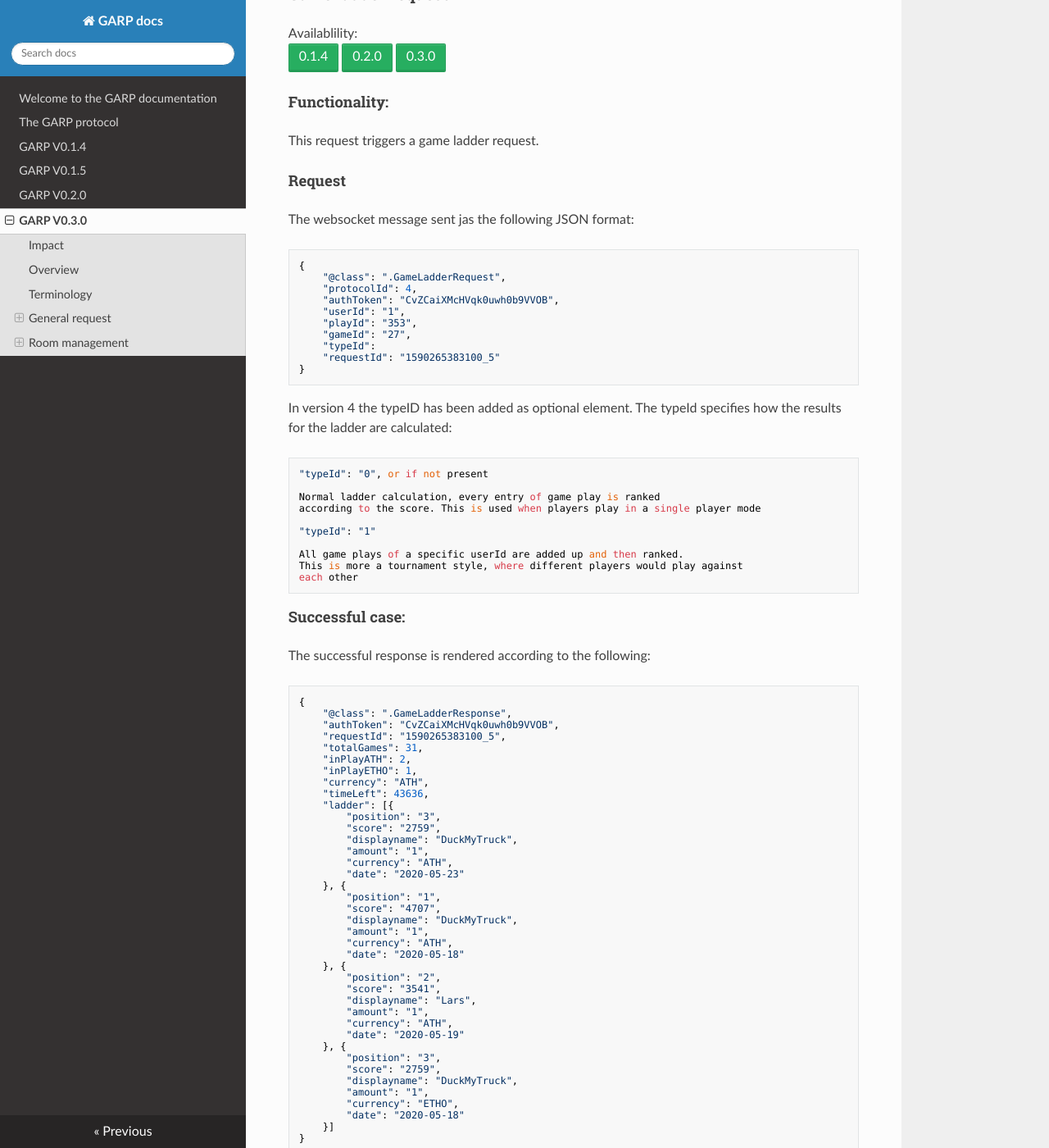
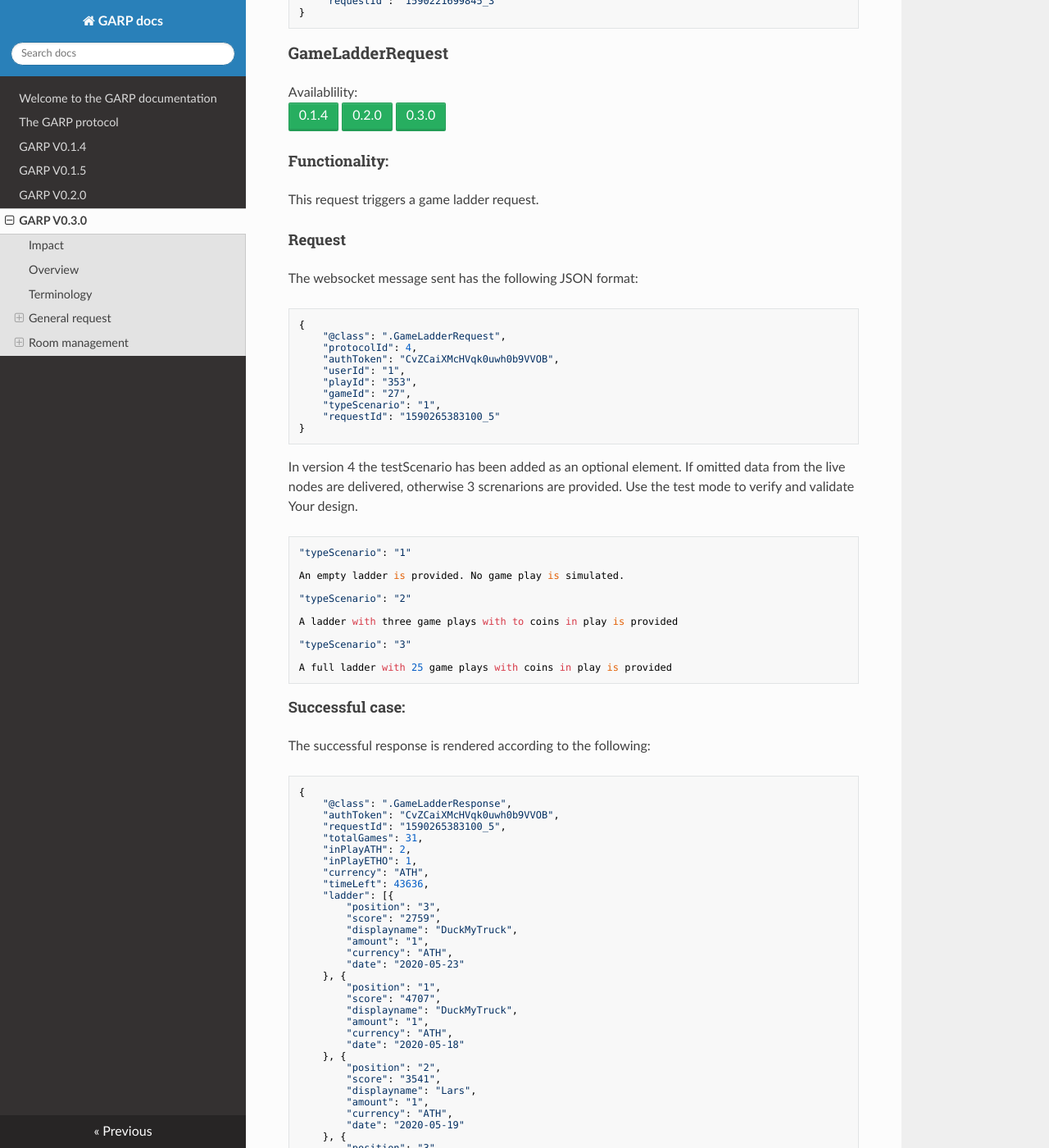
Before and after one commit to garpofficial/garp.readthedocs.io, an MkDocs documentation site: the page built from docs/garp_v030.md, in a window 1280 px wide and 1400 px high, scrolled down 8082 px. Shown: the whole window at 82% size. Built offline with MkDocs 1.6.1, drawn with Linux system fonts in a browser that asks for light colours; nearby versions of some CDN libraries; some of the changed text lies outside the part shown.

Commit message:
Update for v0.3.0

```diff
--- a/docs/garp_v030.md
+++ b/docs/garp_v030.md
@@ -3,8 +3,12 @@
 This version is not yet released and corresponds protocol id 4
 
 ## Impact
-* Introduction of multiplayer functionality into the GARP framework. Multiplayers are
+Introduction of test mode for some functionality
+* Testmode for ladder: GameLadderRequest
+
+Introduction of multiplayer functionality into the GARP framework. Multiplayers are
 brought together via rooms.
+
 
 * New message [RoomCreateRequest](#RoomCreateRequest)
 * New message [RoomJoinRequest](#RoomJoinRequest)
@@ -367,7 +371,7 @@ Availablility:
 This request triggers a game ladder request.
 
 #### Request
-The websocket message sent jas the following JSON format:
+The websocket message sent has the following JSON format:
 
     {
         "@class": ".GameLadderRequest",
@@ -376,23 +380,24 @@ The websocket message sent jas the following JSON format:
         "userId": "1",
         "playId": "353",
         "gameId": "27",
-        "typeId":
+        "typeScenario": "1",
         "requestId": "1590265383100_5"
     }
 
-In  version 4 the typeID has been added as optional element. The typeId specifies
-how the results for the ladder are calculated:
+In  version 4 the testScenario has been added as an optional element. If omitted data from the
+live nodes are delivered, otherwise 3 screnarions are provided. Use the test mode to verify and validate Your design.
 
-    "typeId": "0", or if not present
+    "typeScenario": "1"
 
-    Normal ladder calculation, every entry of game play is ranked
-    according to the score. This is used when players play in a single player mode
+    An empty ladder is provided. No game play is simulated.
 
-    "typeId": "1"
+    "typeScenario": "2"
 
-    All game plays of a specific userId are added up and then ranked.
-    This is more a tournament style, where different players would play against
-    each other
+    A ladder with three game plays with to coins in play is provided
+
+    "typeScenario": "3"
+
+    A full ladder with 25 game plays with coins in play is provided
 
 
 #### Successful case:
```
